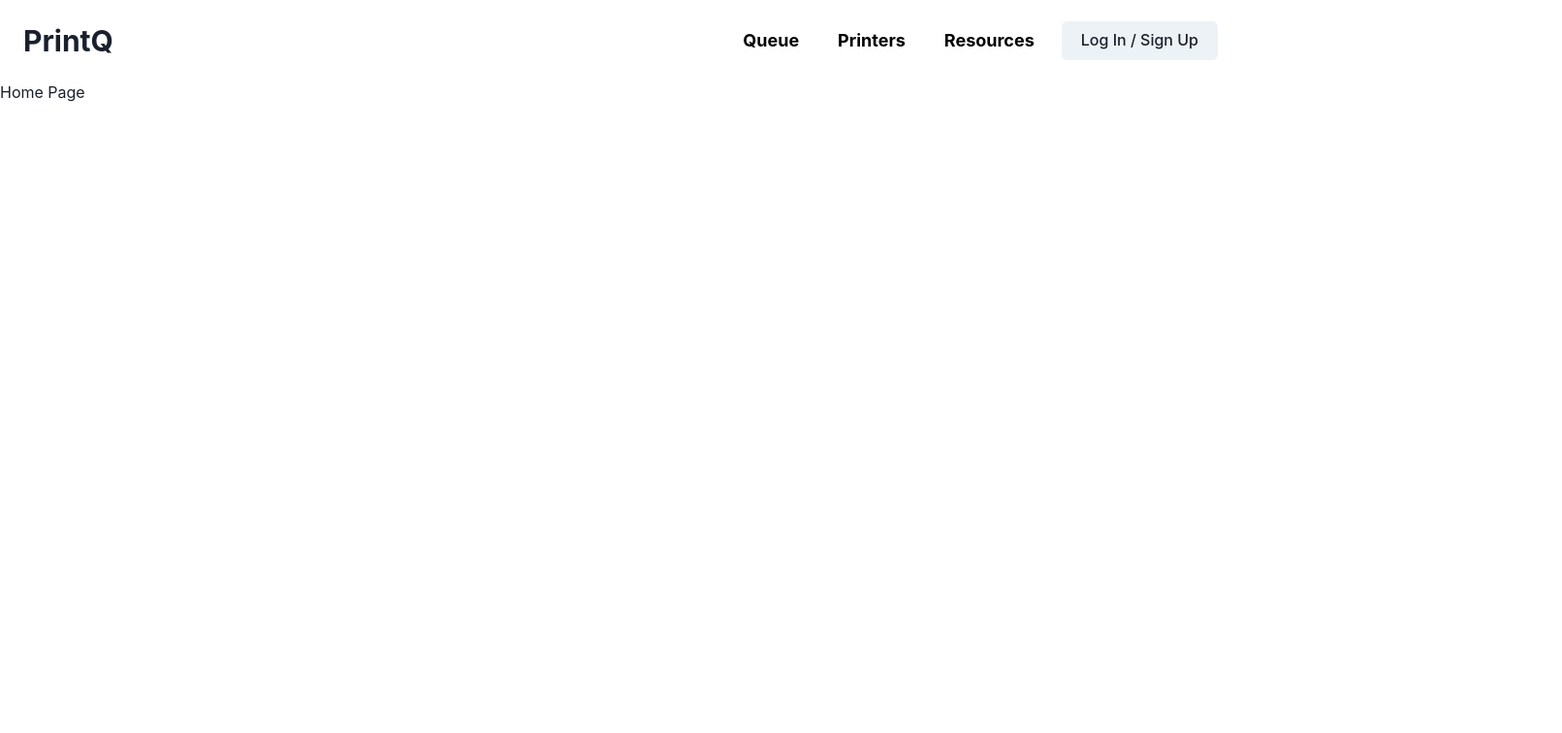
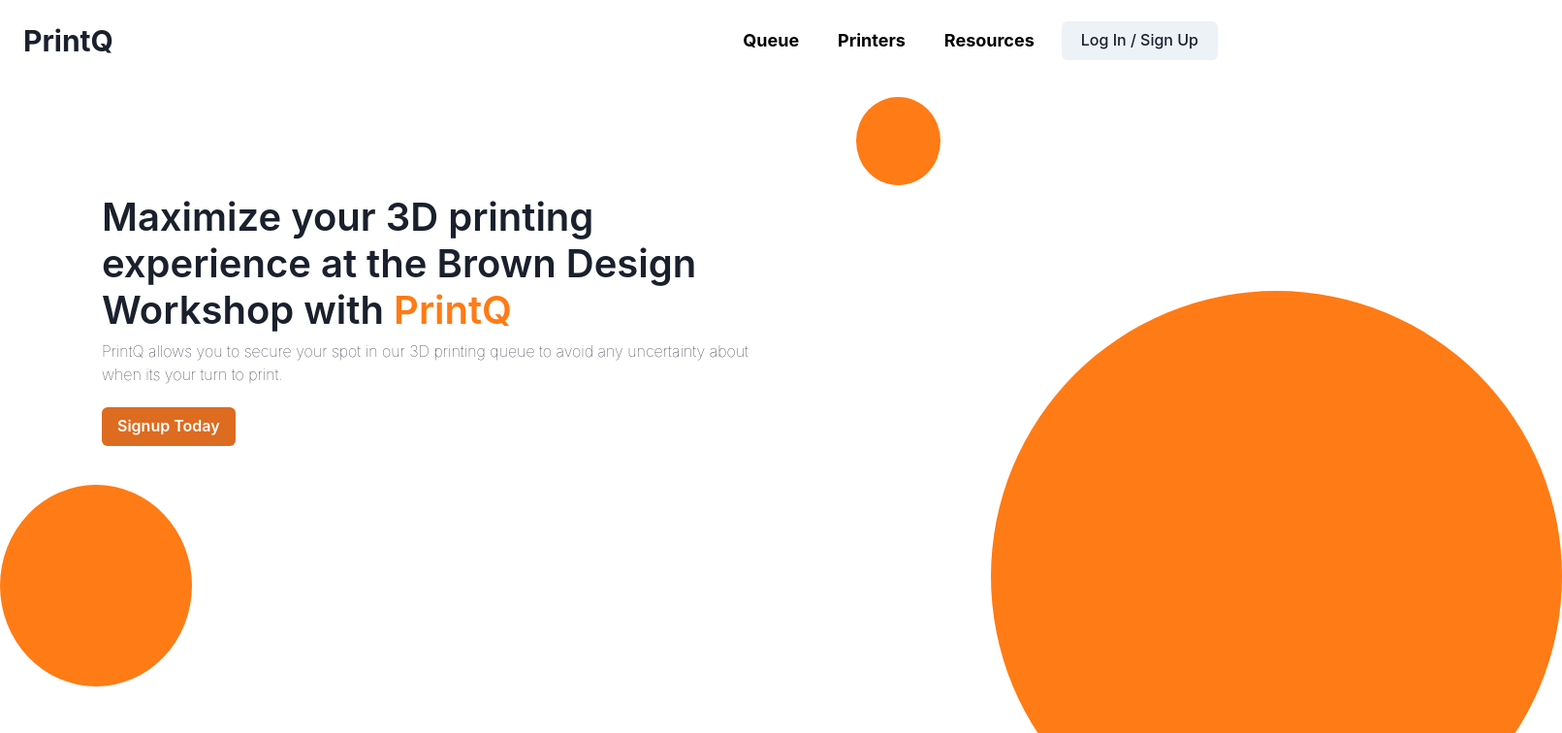
Before and after one commit to cs0320-s2023/final_project_print_queue, a React (Create React App) app in the folder frontend/: page / in a window 1280 px wide. Shown: the top 756 px of the page at 97% size, 1611 px wide, since content can reach past the window. Built offline with nearby package versions, Linux system fonts and the light colour scheme; no server answers.

Commit message:
homepage changes

```diff
--- /dev/null
+++ b/frontend/src/pages/HomePage/Home.css
@@ -0,0 +1,59 @@
+/* Maximize your 3D printing experience at the Brown Design Workshop with PrintQ */
+
+
+
+  /* PrintQ allows you to secure your spot in our 3D printing queue to avoid any uncertainty about when its your turn to print. */
+
+  .my-other-class {
+    position: absolute;
+    width: 845px;
+    height: 88px;
+    left: 105px;
+    top: 538px;
+
+    font-family: 'Montserrat';
+    font-style: normal;
+    font-weight: 400;
+    font-size: 24px;
+    line-height: 29px;
+  }
+
+    /* Ellipse 1 */
+
+    .ellipse-1 {
+        position: absolute;
+        width: 589px;
+        height: 589px;
+        left: 1022px;
+        top: 300px;
+        border-radius: 50%;
+        background: #FF7B15;
+      }
+
+  /* Ellipse 3 */
+
+  .ellipse-3 {
+    position: absolute;
+    width: 87px;
+    height: 91px;
+    left: 883px;
+    top: 100px;
+    border-radius: 50%;
+
+    background: #FF7B15;
+  }
+
+
+
+  /* Ellipse 2 */
+
+  .ellipse-2 {
+    position: absolute;
+    width: 198px;
+    height: 208px;
+    left: 0px;
+    top: 500px;
+    border-radius: 50%;
+
+    background: #FF7B15;
+  }
--- a/frontend/src/pages/HomePage/Home.tsx
+++ b/frontend/src/pages/HomePage/Home.tsx
@@ -1,5 +1,71 @@
+import "./Home.css";
+import {
+  Box,
+  Button,
+  Container,
+  Flex,
+  Grid,
+  GridItem,
+  HStack,
+  Heading,
+  Stack,
+  Text,
+  VStack,
+  useDisclosure,
+} from "@chakra-ui/react";
+
 function HomePage() {
-  return <h1>Home Page</h1>;
+  return (
+    <>
+      <Box className="ellipse-1" />
+      <Box className="ellipse-3" />
+      <Box className="ellipse-2" />
+      <Grid
+        gridTemplateRows={"auto auto"}
+        gridTemplateColumns={"1fr 1fr 1fr"}
+        gap="1"
+        fontWeight="bold"
+      >
+        <GridItem gridColumn={"1/3"}>
+          <VStack>
+            <Heading fontWeight={600} fontSize={40}>
+              <Text
+                position="absolute"
+                left="105px"
+                top="200px"
+                width="700px"
+                height="184px"
+              >
+                Maximize your 3D printing experience at the Brown Design
+                Workshop with <span style={{ color: "#FF7B15" }}>PrintQ</span>
+              </Text>
+            </Heading>
+            <Text
+              position="absolute"
+              width="700px"
+              height="88px"
+              left="105px"
+              top="350px"
+              fontWeight={1}
+            >
+              PrintQ allows you to secure your spot in our 3D printing queue to
+              avoid any uncertainty about when its your turn to print.
+            </Text>
+            <Button
+              position="absolute"
+              top="420px"
+              colorScheme="orange"
+              size="md"
+              left="105px"
+              onClick={() => onOpen()}
+            >
+              Signup Today
+            </Button>
+          </VStack>
+        </GridItem>
+      </Grid>
+    </>
+  );
 }
 
 export default HomePage;
--- a/frontend/src/pages/ResourcesPage/ResourcesPage.tsx
+++ b/frontend/src/pages/ResourcesPage/ResourcesPage.tsx
@@ -1,5 +1,67 @@
+import { flexbox, VStack } from "@chakra-ui/react";
+import { Flex, Spacer } from "@chakra-ui/react";
+import {
+  Box,
+  Button,
+  Center,
+  Heading,
+  Stack,
+  Square,
+  Text,
+  GridItem,
+  Grid,
+  Wrap,
+  WrapItem,
+  Image,
+  useColorModeValue,
+} from "@chakra-ui/react";
+
 function ResourcesPage() {
-  return <h1>Resources Page</h1>;
+  return (
+    <Grid
+      gridTemplateRows={"auto auto"}
+      gridTemplateColumns={"1fr 1fr 1fr"}
+      gap="1"
+    >
+      <GridItem gridColumn={"1/3"}>
+        <Stack align={"left"} py={6} px={12}>
+          <Heading
+            fontWeight={600}
+            fontSize={{ base: "3xl", sm: "4xl", lg: "6xl" }}
+          >
+            Resource Page
+          </Heading>
+
+          <Text>
+            The BDW is a student-led community makerspace. Anyone who comes into
+            the BDW and takes a workshop becomes a member of the BDW and
+            receives a Member ID card. For more information on becoming a
+            member, click{" "}
+            <a
+              href="http://www.browndesignworkshop.org/become-a-member"
+              style={{ textDecoration: "underline" }}
+            >
+              here
+            </a>
+            ! The BDW working space is open 24/7, but only monitors have keys to
+            unlock tools, and logins for computer access for the tools that
+            require it. Current monitor hours can be found on our{" "}
+            <a
+              href="http://www.browndesignworkshop.org/calendar"
+              style={{ textDecoration: "underline" }}
+            >
+              calendar
+            </a>
+            . We ask you to respect the time of other users when the space is in
+            heavy demand. During busy parts of the semester, 3D Printing jobs
+            are capped 6 hours before 10 pm, and 12 hours after 10 pm until
+            closing. If you start a print before 2 pm on a day that the BDW is
+            open, your print will be cancelled by the monitors on opening shift.
+          </Text>
+        </Stack>
+      </GridItem>
+    </Grid>
+  );
 }
 
 export default ResourcesPage;
```
